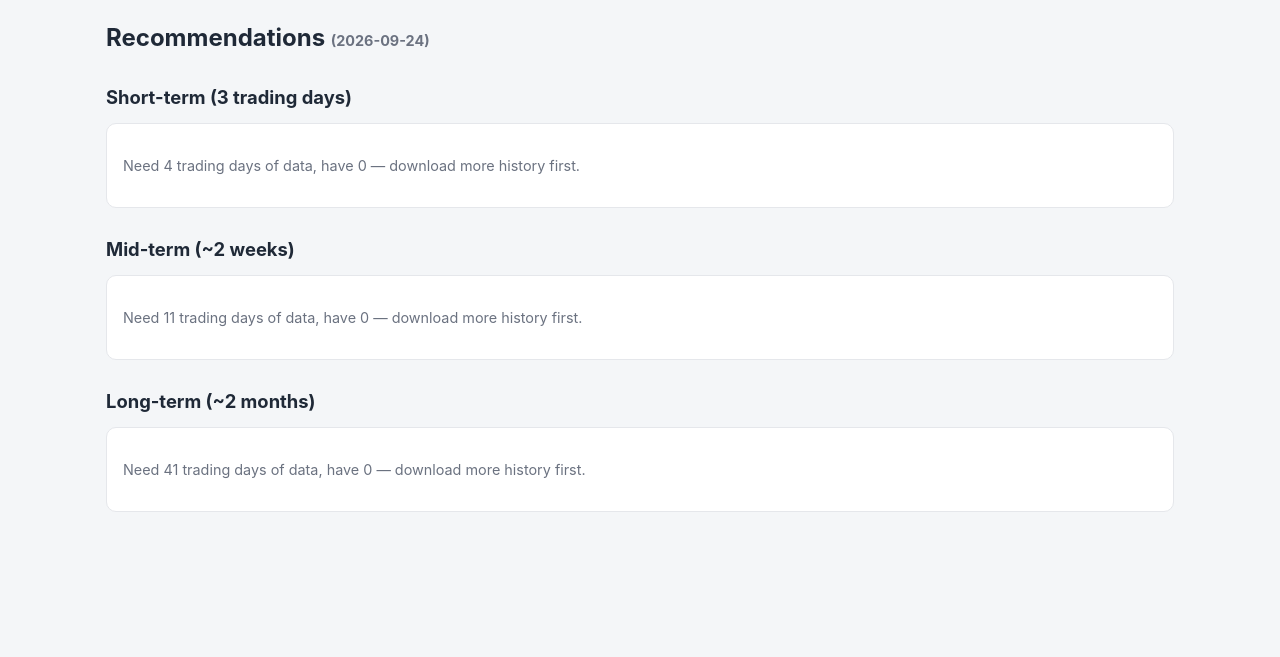
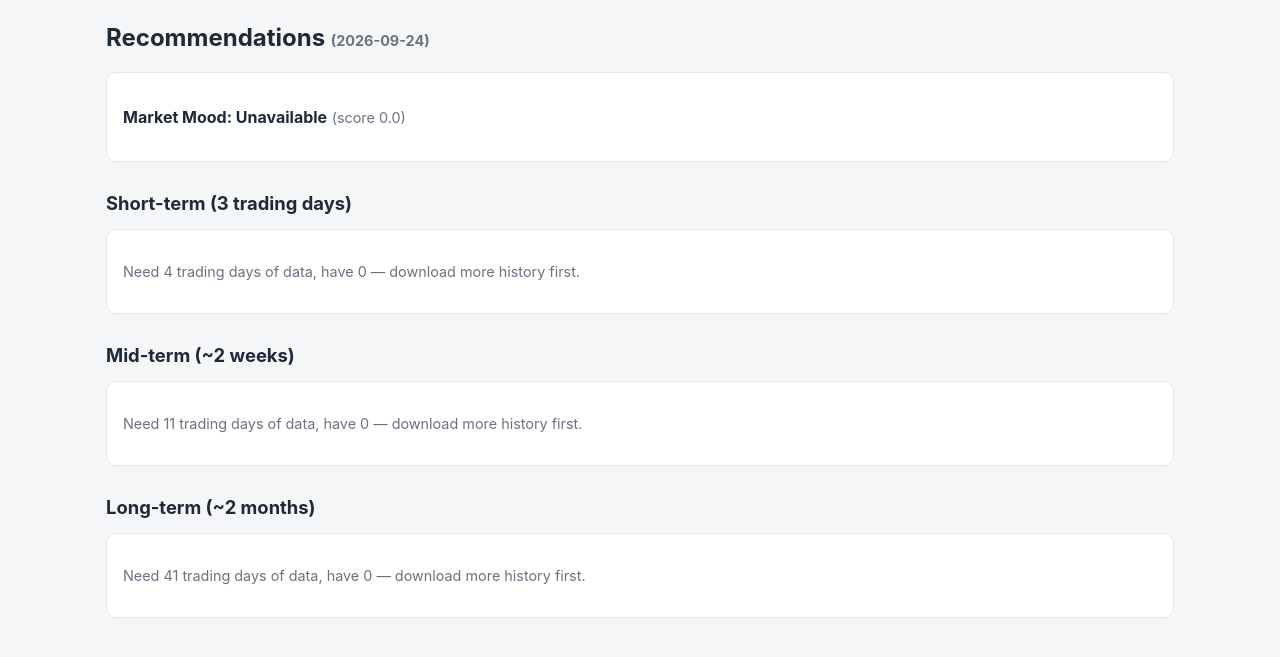
Before and after one commit to dc9575-droid/bhavcopy-nse-reco, a Flask app: page /recommendations in a window 1280 px wide. Shown: the part 64-721 px from the top of the page. Run offline with Flask 2, Linux system fonts and the light colour scheme; data comes from the database, SQL or seed files in the repository; data that the repository does not hold is empty.

Commit message:
Add Market Mood banner to the Recommendations page
Implements Task 8: adds a Market Mood banner to the /recommendations
route displaying the current market sentiment, score, and relevant
news headlines. The banner gracefully degrades to "Unavailable" when
no mood data is cached.

Co-Authored-By: Claude Haiku 4.5 <noreply@anthropic.com>

```diff
--- a/templates/recommendations.html
+++ b/templates/recommendations.html
@@ -1,6 +1,14 @@
 {% extends "base.html" %}
 {% block content %}
 <h1>Recommendations <span class="muted">({{ generated_date }})</span></h1>
+<div class="card">
+  <p><strong>Market Mood: {{ mood.label }}</strong> <span class="muted">(score {{ mood.score }})</span></p>
+  {% if mood.headlines %}
+  <ul class="muted">
+    {% for h in mood.headlines[:5] %}<li>{{ h.title }} <span class="muted">({{ h.source }})</span></li>{% endfor %}
+  </ul>
+  {% endif %}
+</div>
 {% for horizon_key, result in results.items() %}
 <h2>{{ result.label }}</h2>
 <div class="card">
```
Also changed, not shown: tests/test_integration.py (+10 -0 lines).
